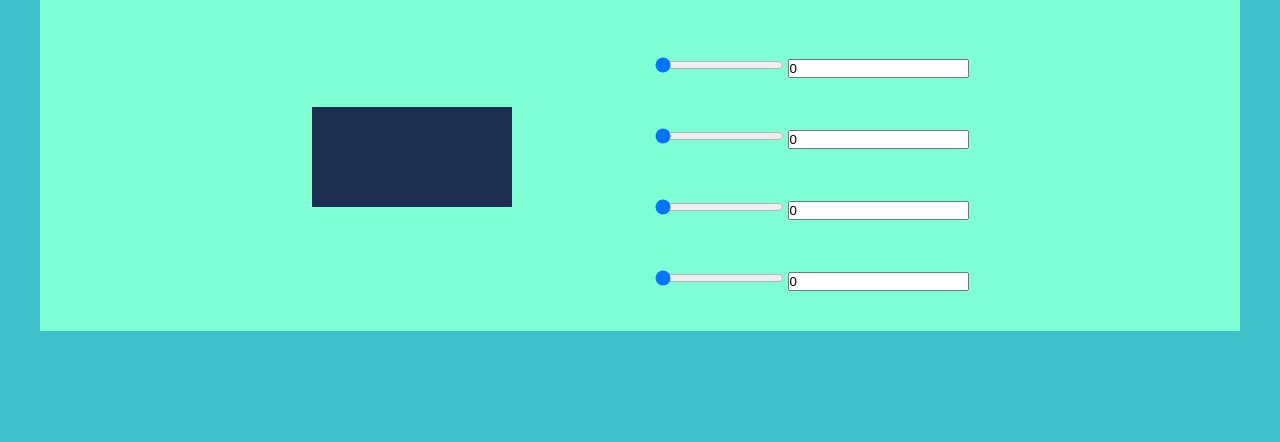
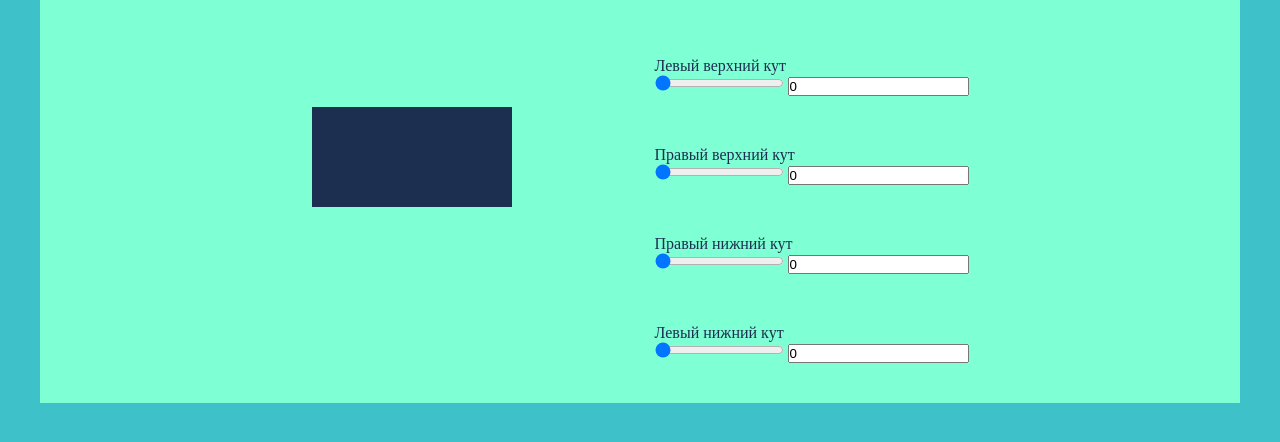
Before and after one commit to Taras-Kovba/CSS-border-generator, a plain HTML site: page index.html in a window 1280 px wide. Shown: the part 70-512 px from the top of the page. Drawn offline with Linux system fonts and the light colour scheme.

Commit message:
Update index.html

```diff
--- a/index.html
+++ b/index.html
@@ -14,18 +14,22 @@
             <div id="block__element"></div>
                 <div class="block__item">
                     <div class="item__block">
+                        <p>Левый верхний кут</p>
                         <input type="range" id="topLeftCorner" min="0" max="100" value="0" oninput="border()">
                         <input type="text" id="topLeftCorners" value="0" readonly>
                     </div>
                     <div class="item__block">
+                        <p>Правый верхний кут</p>
                         <input type="range" id="topRightCorner" min="0" max="100" value="0" oninput="border()">
                         <input type="text" id="topRightCorners" value=0 readonly>
                     </div>
                     <div class="item__block">
+                        <p>Правый нижний кут</p>
                         <input type="range" id="bottomRightCorner" min="0" max="100" value="0" oninput="border()">
                         <input type="text" id="bottomRightCorners" value="0" readonly>
                      </div>
                     <div class="item__block">
+                        <p>Левый нижний кут</p>
                         <input type="range" id="bottomLeftCorner" min="0" max="100" value="0" oninput="border()">
                         <input type="text" id="bottomLeftCorners" value="0" readonly>
                     </div>
```
